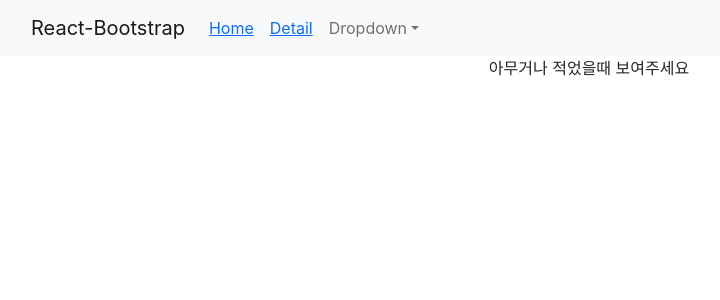
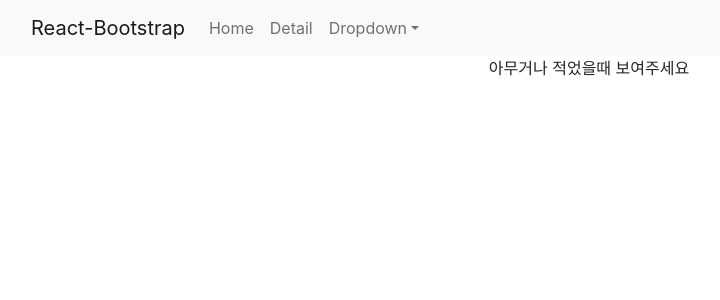
Before and after one commit to wlrhkdgus1/react-project, a React (Create React App) app in the folder shop/: page /Detail in a window 1280 px wide. Shown: the top 300 px of the page, without its empty margins (51-771 px from the left). Built offline with nearby package versions, Linux system fonts and the light colour scheme.

Commit message:
useEffect 21 10 19

```diff
--- a/shop/src/App.js
+++ b/shop/src/App.js
@@ -21,8 +21,8 @@ function App() {
     <Navbar.Toggle aria-controls="basic-navbar-nav" />
     <Navbar.Collapse id="basic-navbar-nav">
       <Nav className="me-auto">
-        <Nav.Link > <Link to="/">Home</Link> </Nav.Link>
-        <Nav.Link > <Link to="Detail">Detail</Link></Nav.Link>
+        <Nav.Link as={Link} to= "/">Home</Nav.Link>
+        <Nav.Link as={Link} to= "Detail">Detail</Nav.Link>
         <NavDropdown title="Dropdown" id="basic-nav-dropdown">
           <NavDropdown.Item href="#action/3.1">Action</NavDropdown.Item>
           <NavDropdown.Item href="#action/3.2">Another action</NavDropdown.Item>
--- a/shop/src/Detail.js
+++ b/shop/src/Detail.js
@@ -1,4 +1,4 @@
-import React, {useState} from 'react';
+import React, {useEffect, useState} from 'react';
 import { useHistory , useParams } from 'react-router';
 import styled from 'styled-components';
 import './Detail.scss';
@@ -11,11 +11,19 @@ let 제목 = styled.h4`
   color : ${ props => props.색상 }
 `;
 
+
+
+
 function Detail(props){
 
+  useEffect(()=>{
+   let 타이머 = setTimeout(()=>{alert변경(false)}, 2000)
+
+  });
+
+  let [alert, alert변경] = useState(true);
   let { id } = useParams();
   let history = useHistory(); // 방문기록 등을 저장해놓는 object
-
   let 찾은상품 = props.shoes.find(x => x.id == id);
 
     return(
@@ -24,9 +32,13 @@ function Detail(props){
           <제목 className="red">Detail</제목>
         </박스>
 
-        <div className="my-alert2">
+        {
+          alert === true
+          ? <div className="my-alert2">
           <p>재고가 얼마 남지 않았습니다.</p>
-        </div>
+           </div>
+           : null
+        }
 
         <div className="row">
           <div className="col-md-6">
```
